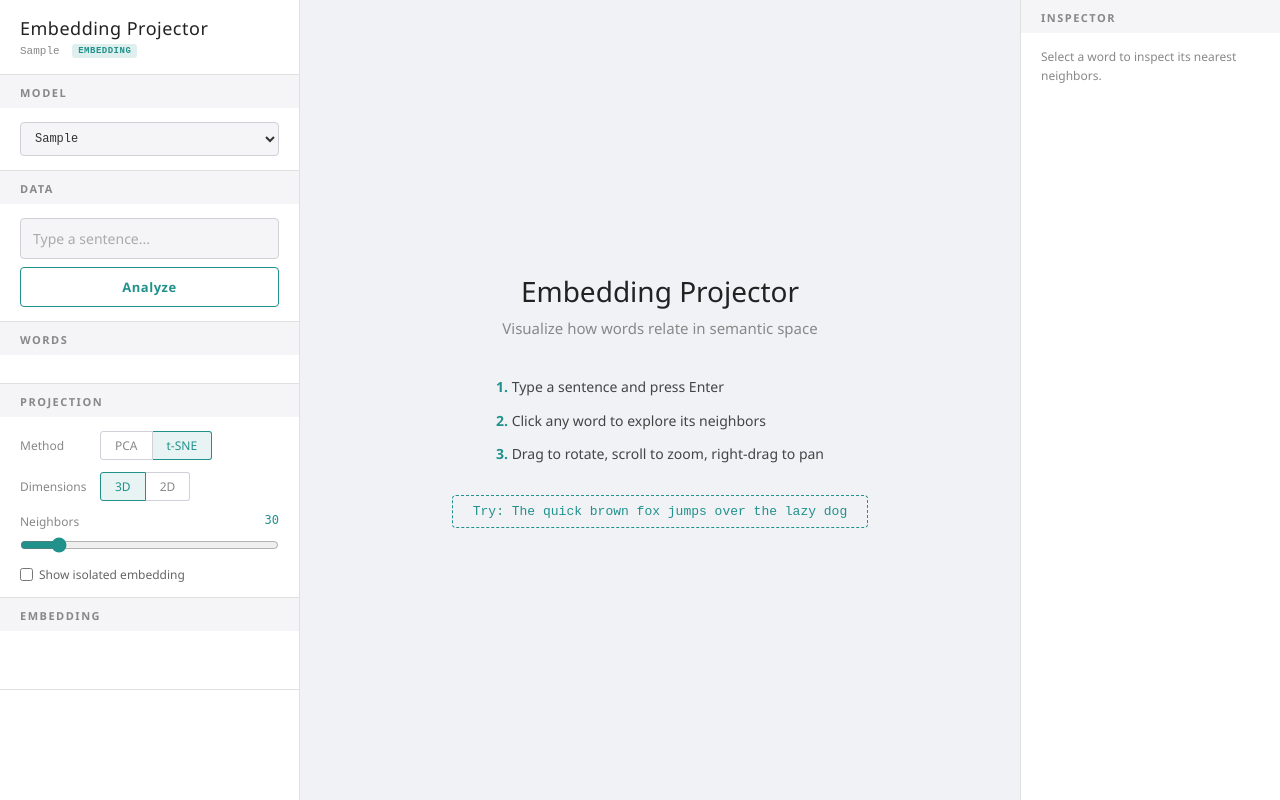
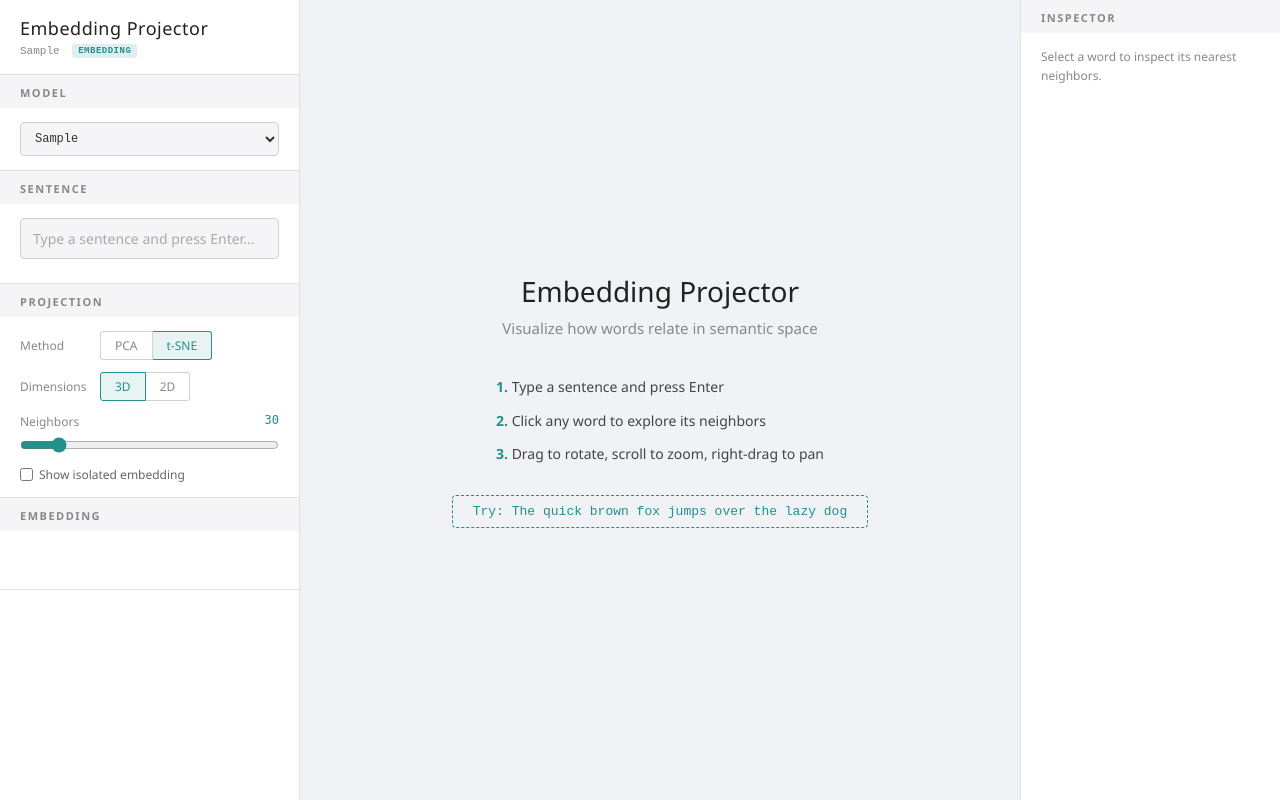
Before and after one commit to grafael/embeddings-viz, a Flask app: template embeddings_viz/templates/index.html in a window 1280 px wide. Run offline with Flask 3, Linux system fonts and the light colour scheme; the template is opened without the code that fills it: most values are stand-ins (such as "Sample title", 1, 10 or a date in 2020); some libraries are stand-ins or nearby versions.

Commit message:
Simplify sentence input UX
Remove the Analyze button (Enter key is sufficient), merge the Data
and Words sections into a single Sentence section, and reset word
selection to the first word on new sentences.

```diff
--- a/embeddings_viz/templates/index.html
+++ b/embeddings_viz/templates/index.html
@@ -130,24 +130,6 @@ input[type=range] {
   width: 100%;
   accent-color: #21918c;
 }
-
-.btn-analyze {
-  width: 100%;
-  padding: 10px;
-  font-size: 13px;
-  font-weight: 600;
-  cursor: pointer;
-  border: 1px solid #21918c;
-  border-radius: 4px;
-  background: transparent;
-  color: #21918c;
-  margin-top: 8px;
-  font-family: inherit;
-  letter-spacing: .5px;
-}
-
-.btn-analyze:hover { background: rgba(33,145,140,.08); }
-.btn-analyze:disabled { opacity: .4; cursor: wait; }
 
 .model-select {
   width: 100%;
@@ -569,21 +551,13 @@ input[type=range] {
     </div>
   </div>
 
-  <!-- Sentence input -->
+  <!-- Sentence input + word selector -->
   <div class="section">
-    <div class="section-header">Data</div>
+    <div class="section-header">Sentence</div>
     <div class="section-body">
-      <input type="text" id="sentence" placeholder="Type a sentence..."
+      <input type="text" id="sentence" placeholder="Type a sentence and press Enter..."
              onkeydown="if(event.key==='Enter')analyze()">
-      <button class="btn-analyze" id="btn-analyze" onclick="analyze()">Analyze</button>
-    </div>
-  </div>
-
-  <!-- Word selector -->
-  <div class="section">
-    <div class="section-header">Words</div>
-    <div class="section-body">
-      <div class="word-buttons" id="word-buttons"></div>
+      <div class="word-buttons" id="word-buttons" style="margin-top:10px"></div>
     </div>
   </div>
 
@@ -1276,7 +1250,6 @@ window.analyze = async function() {
   const sentence = document.getElementById('sentence').value.trim();
   if (!sentence) return;
 
-  document.getElementById('btn-analyze').disabled = true;
   showLoading(true);
 
   const response = await fetch('/api/analyze', {
@@ -1286,9 +1259,8 @@ window.analyze = async function() {
   });
   const data = await response.json();
 
-  document.getElementById('btn-analyze').disabled = false;
   words = data.words;
-  selectedIdx = Math.min(selectedIdx, words.length - 1);
+  selectedIdx = 0;
   if (data.num_layers) updateLayerUI(data.num_layers);
   if (data.model_type) { modelType = data.model_type; updateModelTypeBadge(); }
 
```
